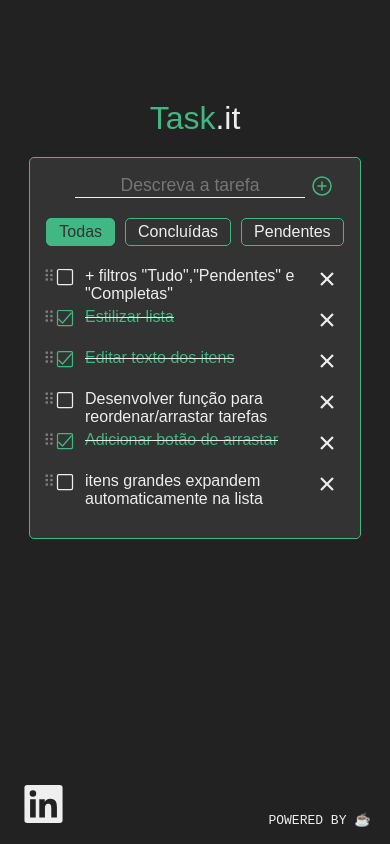
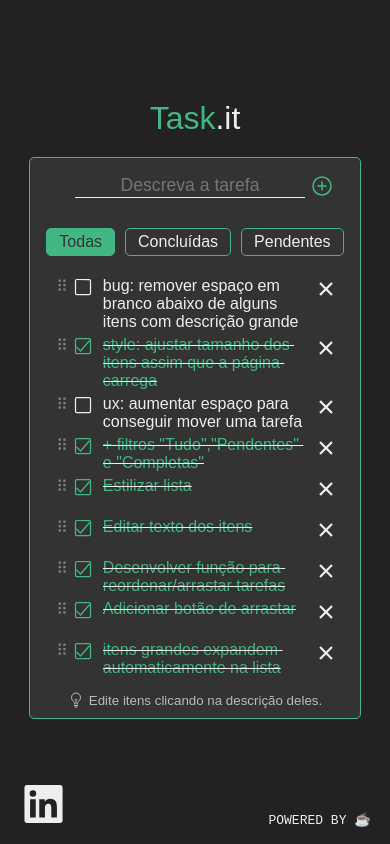
Before and after one commit to viniciusmachadovianna/taskit, a Vue app: page / in a window 390 px wide. Built offline with nearby package versions, Linux system fonts and the light colour scheme.

Commit message:
mobile: add viewport

```diff
--- a/index.html
+++ b/index.html
@@ -1,6 +1,7 @@
 <html lang="en">
   <head>
     <meta charset="UTF-8" />
+    <meta name="viewport" content="width=device-width, initial-scale=1" />
     <title>Taskit</title>
     <link rel="shortcut icon" href="favicon.svg" type="image/x-icon">
     <link rel="stylesheet" href="/src/style.css" />
--- a/src/App.vue
+++ b/src/App.vue
@@ -15,6 +15,12 @@
       </nav>
       <ul>
         <li v-for="(task, index) in filteredTasks" :key="index" >
+          <button class="btnDrag"
+            draggable="true"
+            @dragstart="dragStart(index)"
+            @dragover.prevent
+            @drop="drop(index)"
+          >⠿</button>
           <button class="btnCheck" @click="completeTask(index)">
             <svg width="20px" height="20px" xmlns="http://www.w3.org/2000/svg" viewBox="0 0 512 512" id="checkbox">
               <path :style="{stroke:task.completed?'#41B783':'#EEE'}" d="M416 448H96a32.09 32.09 0 01-32-32V96a32.09 32.09 0 0132-32h320a32.09 32.09 0 0132 32v320a32.09 32.09 0 01-32 32z" fill="none" stroke-linecap="round" stroke-linejoin="round" stroke-width="32"/>
@@ -30,6 +36,12 @@
           </button>
         </li>
       </ul>
+      <sub>
+        <svg xmlns="http://www.w3.org/2000/svg" viewBox="0 0 512 512" width="16px" height="16px">
+          <path d="M304 384v-24c0-29 31.54-56.43 52-76 28.84-27.57 44-64.61 44-108 0-80-63.73-144-144-144a143.6 143.6 0 00-144 144c0 41.84 15.81 81.39 44 108 20.35 19.21 52 46.7 52 76v24M224 480h64M208 432h96M256 384V256" fill="none" stroke="currentColor" stroke-linecap="round" stroke-linejoin="round" stroke-width="32"/>
+          <path d="M294 240s-21.51 16-38 16-38-16-38-16" fill="none" stroke="currentColor" stroke-linecap="round" stroke-linejoin="round" stroke-width="32"/>
+        </svg>
+        Edite itens clicando na descrição deles.</sub>
     </section>
     <footer>
         <a href="https://www.linkedin.com/in/viniciusmachadovianna/" target="_blank" rel="noopener noreferrer">
@@ -47,12 +59,15 @@ export default{
         newTask: '',
         currentFilter: 'all',
         tasks: [
-            { text: '+ filtros "Tudo","Pendentes" e "Completas"', completed: false },
+            { text: 'bug: remover espaço em branco abaixo de alguns itens com descrição grande', completed: false },
+            { text: 'style: ajustar tamanho dos itens assim que a página carrega', completed: true },
+            { text: 'ux: aumentar espaço para conseguir mover uma tarefa', completed: false },
+            { text: '+ filtros "Tudo","Pendentes" e "Completas"', completed: true },
             { text: 'Estilizar lista', completed: true },
             { text: 'Editar texto dos itens', completed: true },
-            { text: 'Desenvolver função para reordenar/arrastar tarefas', completed: false },
+            { text: 'Desenvolver função para reordenar/arrastar tarefas', completed: true },
             { text: 'Adicionar botão de arrastar', completed: true },
-            { text: 'itens grandes expandem automaticamente na lista', completed: false },
+            { text: 'itens grandes expandem automaticamente na lista', completed: true },
         ]
     };
     },
@@ -80,7 +95,25 @@ export default{
           y=`${e.clientY-sec.top}px`
         document.documentElement.style.setProperty('--m-x',x)
         document.documentElement.style.setProperty('--m-y',y)
-      }
+      },
+      dragStart(index) {
+        this.draggedIndex = index;
+      },
+      drop(targetIndex) {
+        const draggedTask = this.tasks[this.draggedIndex];
+        this.tasks.splice(this.draggedIndex, 1);
+        this.tasks.splice(targetIndex, 0, draggedTask);
+        this.draggedIndex = null;
+      },
+      autoResizeAllTextareas() {
+        this.$nextTick(() => {
+          const textareas = this.$el.querySelectorAll('textarea');
+          textareas.forEach(textarea => {
+            textarea.style.height = 'auto';
+            textarea.style.height = `${textarea.scrollHeight}px`;
+          });
+        });
+      },
     },
     computed: {
       filteredTasks() {
@@ -94,5 +127,6 @@ export default{
         }
       }
     },
+    mounted(){this.autoResizeAllTextareas()}
 };
 </script>
--- a/src/style.css
+++ b/src/style.css
@@ -3,6 +3,7 @@
     --green-v:      #41B783;
     --gray-v:       #34495E;
     --black:        #333333;
+    --lightgray:    #BABABA;
     --white:        #EEEEEE;
     --red:          #ff4e4e;
     --background:   #222222;
@@ -39,6 +40,9 @@ body {
     border-radius: 5px;
     padding: 5px;
     margin-top: 20px;
+    display: flex;
+    flex-flow: column;
+    align-items: center;
 }
 .input{
     width: fit-content;
@@ -95,7 +99,7 @@ body {
 }
 ul{
     max-height: 60dvh;
-    margin-bottom: 20px;
+    margin-bottom: 10px;
     overflow: auto;
     padding-left: 20px;
     &>li{
@@ -108,14 +112,16 @@ ul{
         display: flex;
         flex-flow: row;
         align-items: flex-start;
-        &::before{
-            content: '⠿';
-            position: absolute;
-            right: 100%;
-            height: 100%;
+        &>.btnDrag{
+            all: unset;
+            cursor: grab;
             color: gray;
-            cursor: not-allowed;
-            /* cursor: grab; */
+            position: relative;
+            display: flex;
+            align-items: center;
+            margin-right:5px;
+            transition: .5s ease;
+            &:hover{color: var(--white);}
         }
         &>textarea{
             all: unset;
@@ -147,6 +153,13 @@ ul{
             &:hover{fill: var(--red);}
         }
     }
+}
+sub{
+    color: var(--lightgray);
+    margin-bottom: 5px;
+    display:flex;
+    align-items:center;
+    &>svg{margin-right: 5px;}
 }
 .shimmer{
     position: relative;
```
